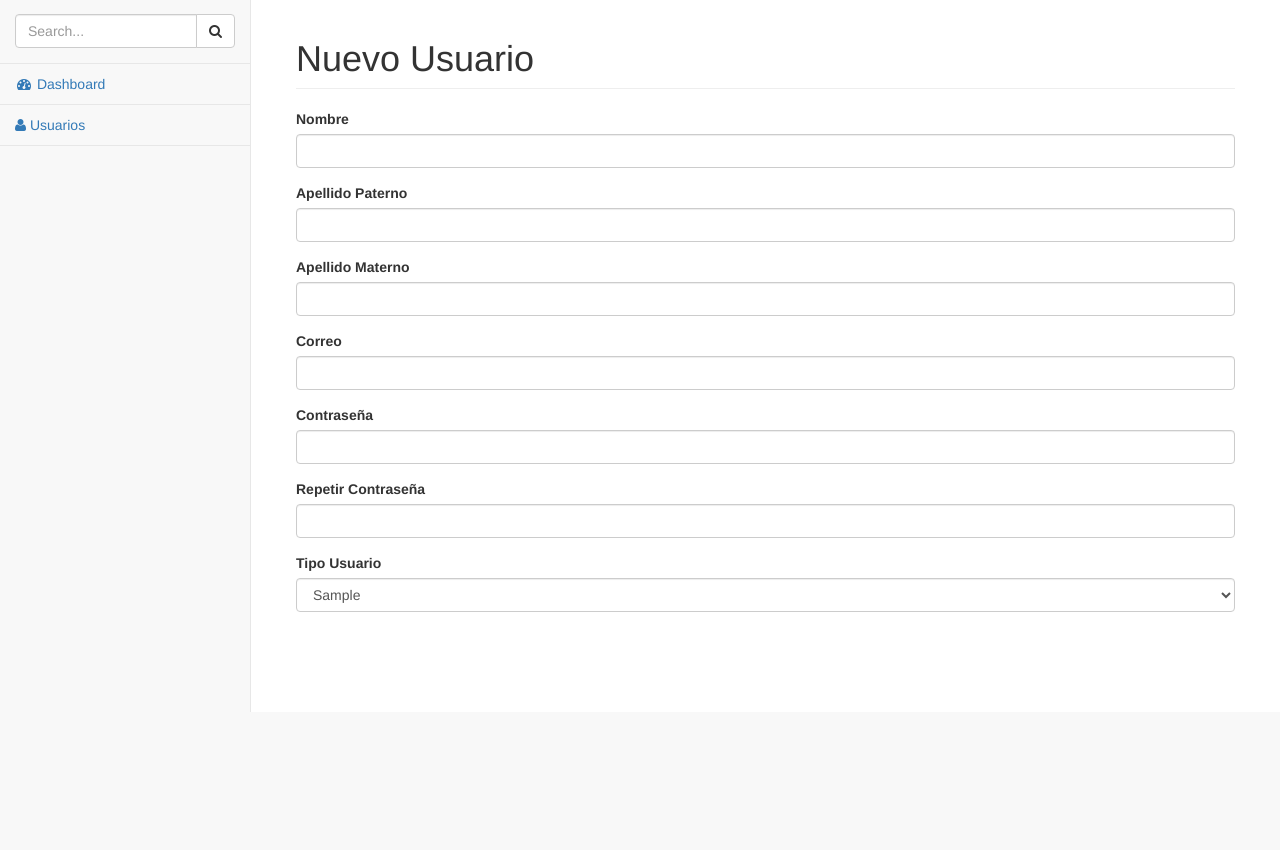
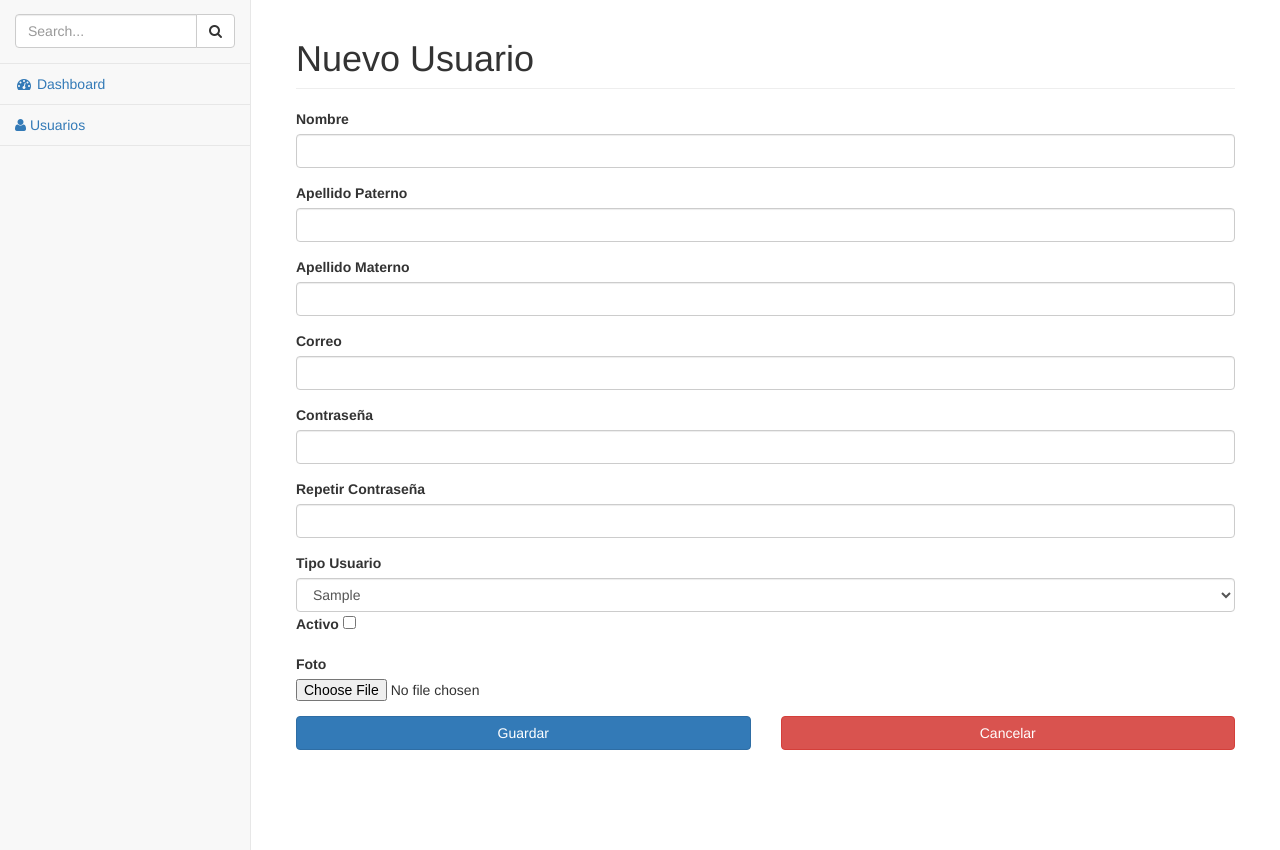
Before and after one commit to fer-angeles/template, a PHP site: page /usuarios_nuevo.php in a window 1280 px wide. Shown: the part 52-902 px from the top of the page. Before the commit the page ends 764 px from the top, so only its background shows below. Run offline with PHP 8.4, Linux system fonts and the light colour scheme; the visitor is signed in with stand-in values (Sample User, id 1); tables that the repository leaves empty or names only in its code hold one stand-in row (values such as "Sample post").

Commit message:
07-07-17  C

```diff
--- a/usuarios_nuevo.php
+++ b/usuarios_nuevo.php
@@ -55,6 +55,22 @@
 				?>
 			</select>
 		</div>
+		<div class="form-group">
+			<label for="activo">Activo</label>
+			<input type="checkbox" name="activo" id="activo">
+		</div>
+		<div class="form-group">
+			<label for="foto"> Foto</label>
+			<input type="file" name="foto" id="foto">
+		</div>
+		<div class="row">
+			<div class="col-md-6">
+				<button class="btn btn-block btn-primary" type="submit">Guardar</button>
+			</div>
+			<div class="col-md-6">
+				<a href="usuarios.php" class="btn btn-block btn-danger">Cancelar</a>
+			</div>
+		</div>
 	</form>
 	<br>
 	<br>
```
Also changed, not shown: 1 other file.
